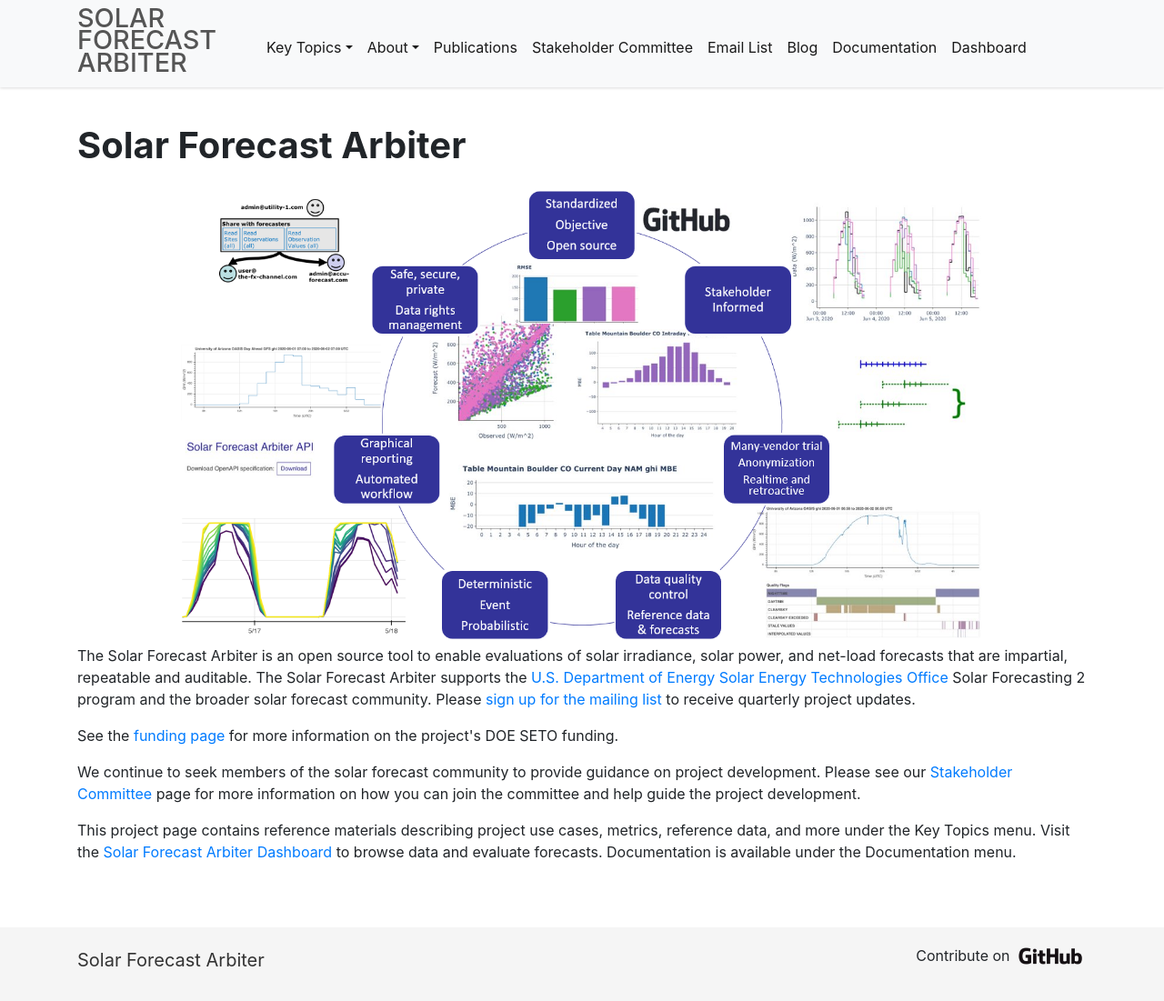
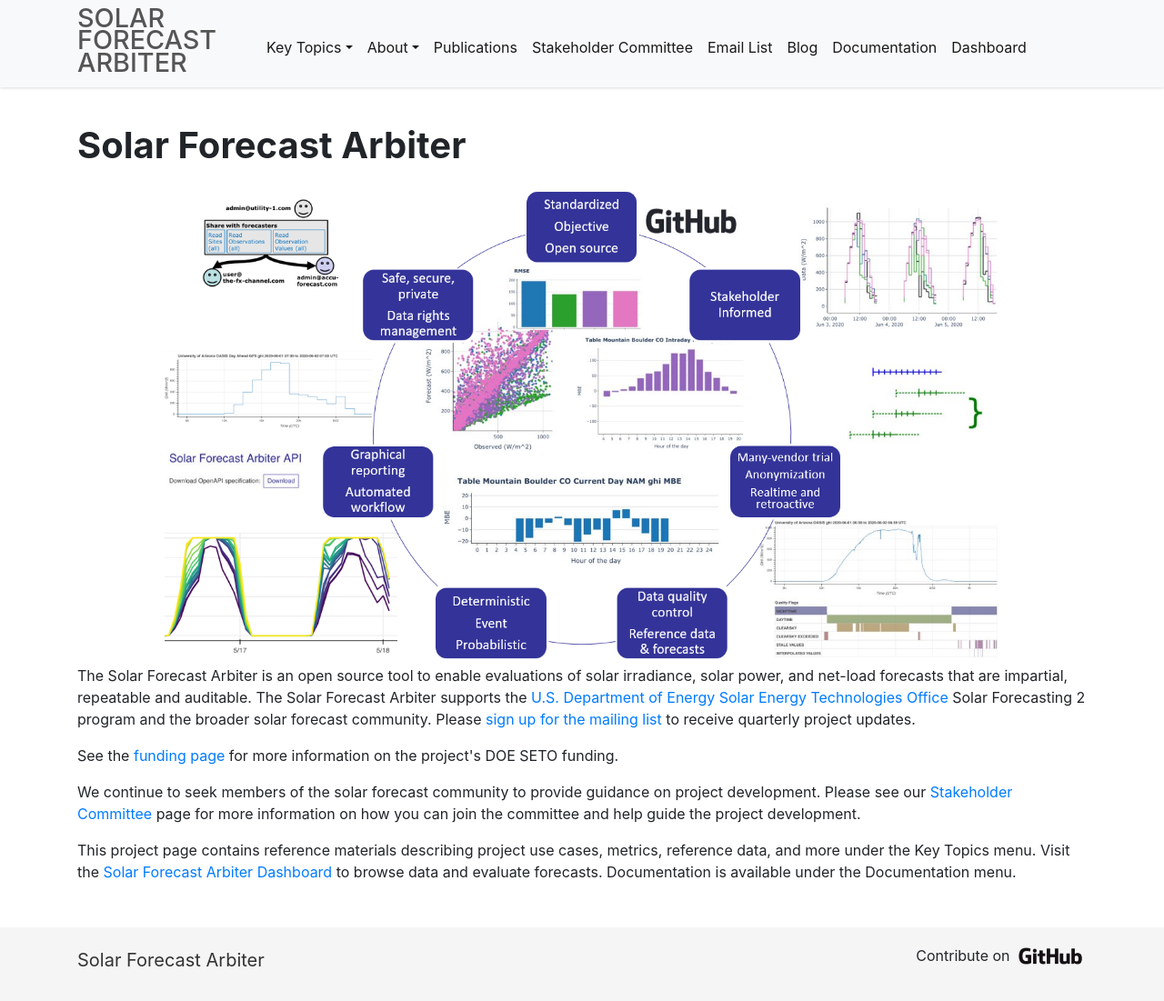
Before and after one commit to SolarArbiter/SolarArbiter.github.io, a Jekyll site: the page built from index.html, in a window 1280 px wide and 1101 px high. Shown: the whole window at 91% size. Built offline with Jekyll 4.4.1, drawn with Linux system fonts in a browser that asks for light colours.

Commit message:
homepage image responsiveness

```diff
--- a/css/styles.css
+++ b/css/styles.css
@@ -209,7 +209,17 @@
 .homepage-image{
     display: block;
     margin: 0 auto;
-    max-width: 900px;
+    max-width: 100%;
+}
+@media (min-width: 769px) {
+	.homepage-image {
+        padding: 0 100px;
+    }
+}
+@media (max-width: 768px) {
+	.homepage-image {
+		padding: 0;
+    }
 }
 .dash-docs-homepage-image{
     display: block;
--- a/index.html
+++ b/index.html
@@ -3,7 +3,9 @@
 ---
 <h1>Solar Forecast Arbiter</h1>
 
+<div class="row">
 <img class="homepage-image myb-3" src="/images/homepage_presentation.png">
+</div>
 <p>The Solar Forecast Arbiter is an open source tool to enable evaluations of solar irradiance, solar power, and net-load forecasts that are impartial, repeatable and auditable. The Solar Forecast Arbiter supports the <a href="http://www.energy.gov/solar-office">U.S. Department of Energy Solar Energy Technologies Office</a> Solar Forecasting 2 program and the broader solar forecast community. Please <a href="/emaillist">sign up for the mailing list</a> to receive quarterly project updates.</p>
 <p>See the <a href="/funding">funding page</a> for more information on the project's DOE SETO funding.</p>
 <p>We continue to seek members of the solar forecast community to provide guidance on project development. Please see our <a href="/stakeholdercommittee">Stakeholder Committee</a> page for more information on how you can join the committee and help guide the project development.</p>
```
